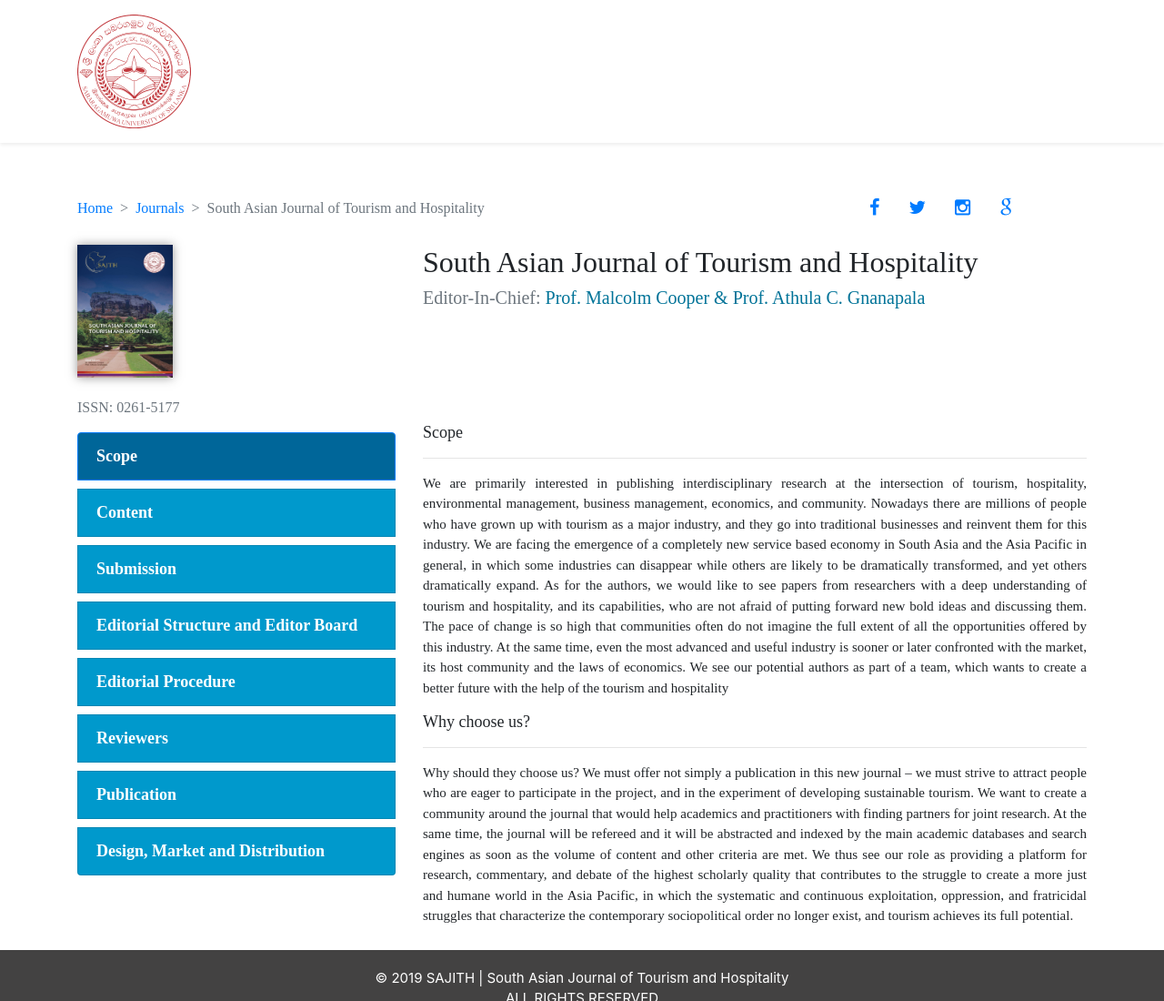
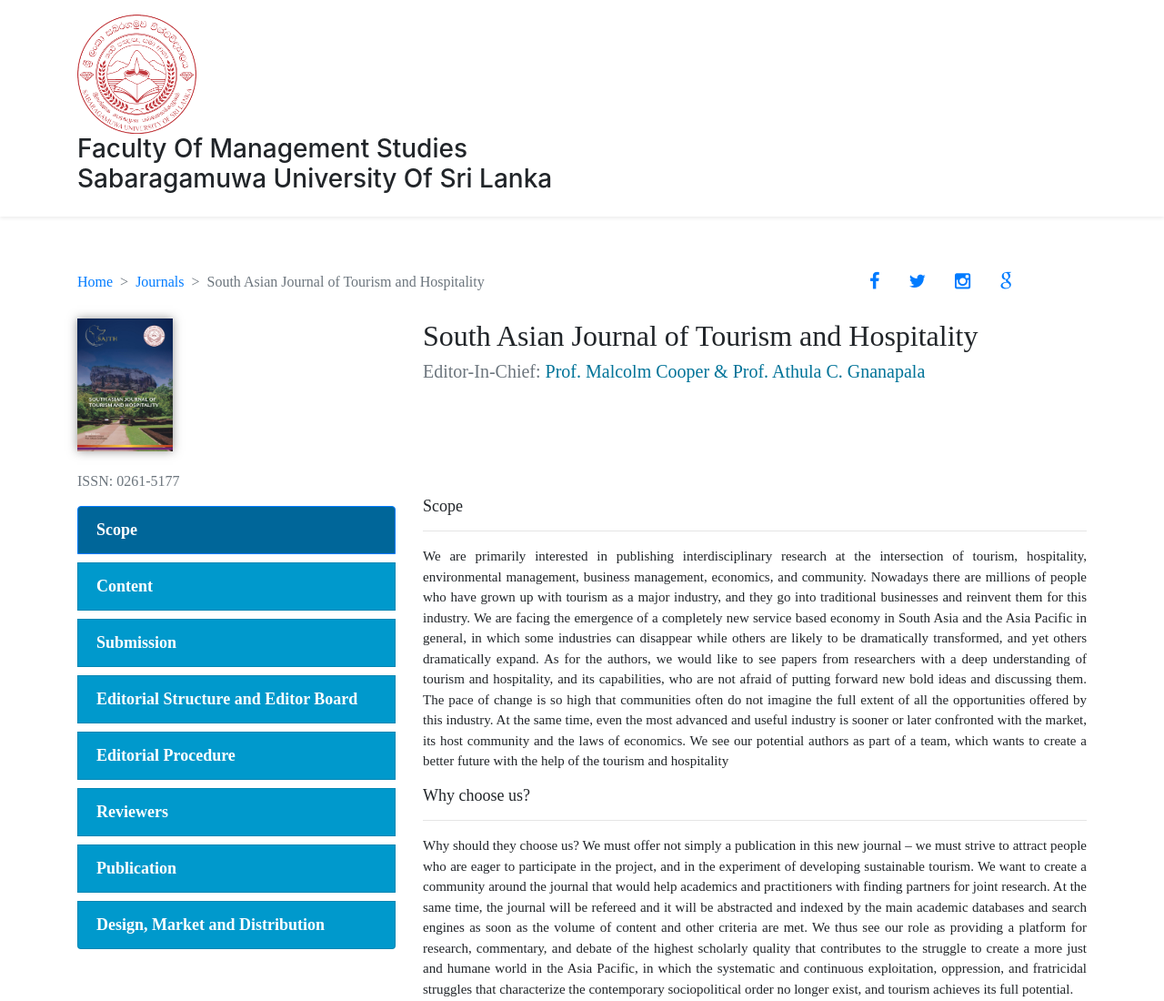
Before and after one commit to ThiwankaShan/thilinamj.github.io, a plain HTML site: page sajith/index.html in a window 1280 px wide. Shown: the top 1100 px of the page at 91% size. Drawn offline with nearby package versions, Linux system fonts and the light colour scheme; a web font is replaced by a local one.

Commit message:
Logo text

```diff
--- a/sajith/index.html
+++ b/sajith/index.html
@@ -23,7 +23,12 @@
   <div style="min-height: 100vh;">
     <nav class="shadow-sm p-3 mb-5 navbar navbar-expand-lg">
       <div class="container">
+        <div class="row">
+          <div class="col-12">
         <a class="" href="#"> <img class="navimg d-none d-md-block" src="./assets/SUSL_logo.png" alt=""></a>
+        <h3>Faculty Of Management Studies <br> Sabaragamuwa University Of Sri Lanka </h3>
+      </div>
+      </div>
         <a href="#" style="text-decoration: none;">
           <h1 class="d-none d-sm-block d-xs-block d-md-none"><span class="navname">SUSL</span></h1>
         </a>
```
